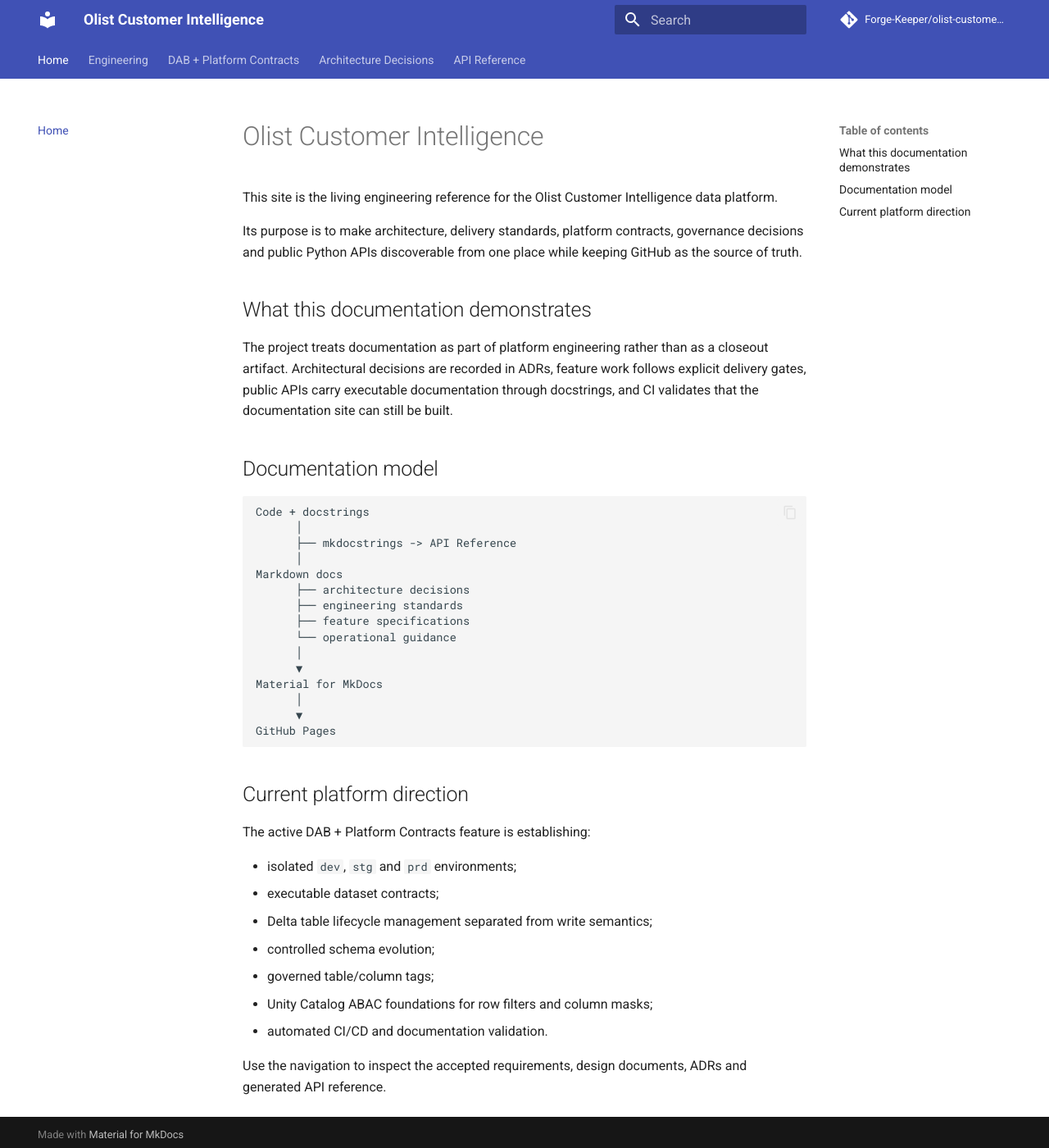
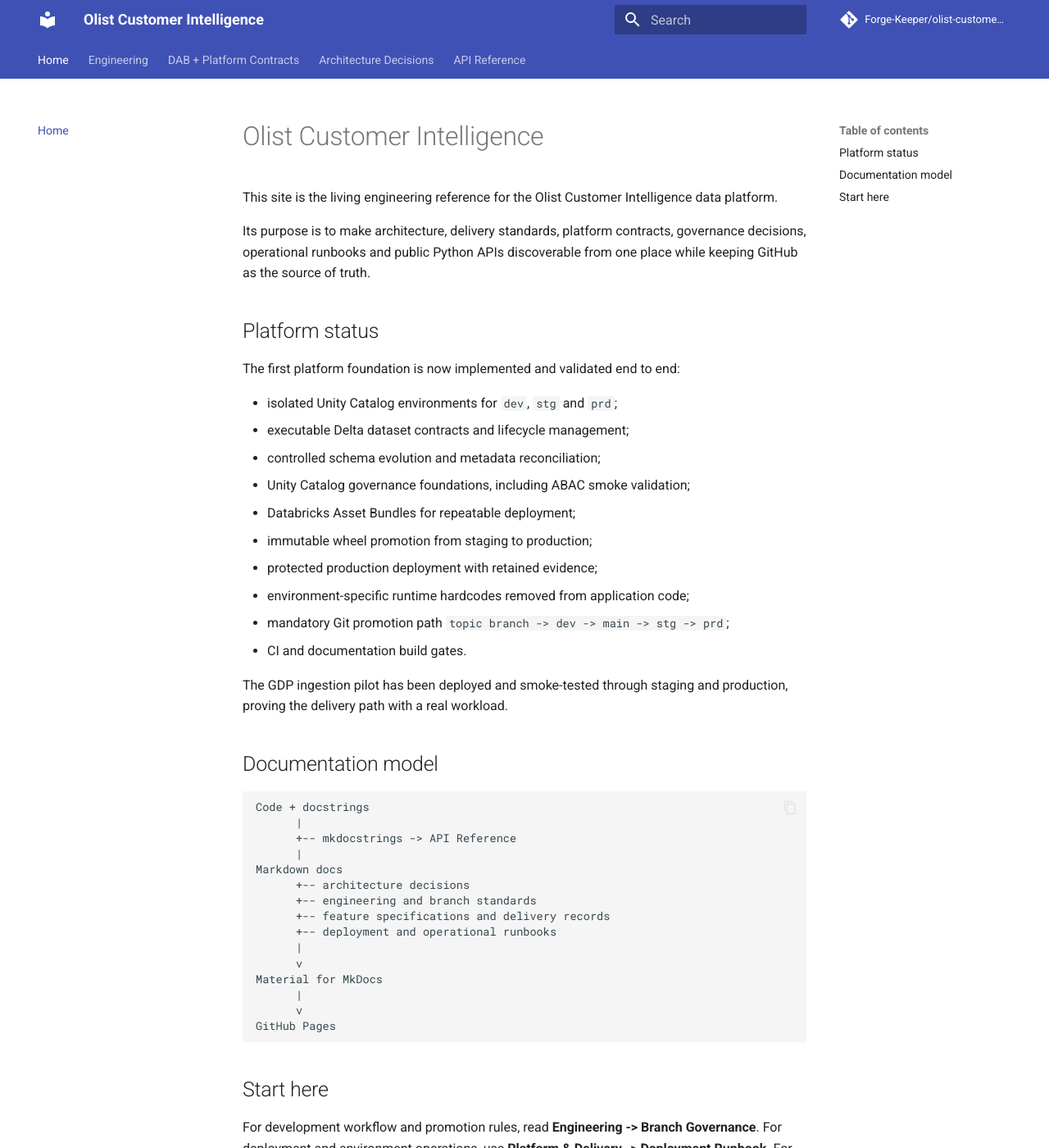
Before and after one commit to Forge-Keeper/olist-customer-intelligence, an MkDocs documentation site: the page built from docs/index.md, in a window 1280 px wide and 1400 px high. Shown: the whole window at 82% size. Built offline with MkDocs 1.6.1 and Material for MkDocs 9.7.7, drawn with Linux system fonts in a browser that asks for light colours; comment, search, counter and statistics services are not loaded; some of the changed text lies outside the part shown.

Commit message:
docs: refresh site home after platform delivery

````diff
--- a/docs/index.md
+++ b/docs/index.md
@@ -2,42 +2,47 @@
 
 This site is the living engineering reference for the Olist Customer Intelligence data platform.
 
-Its purpose is to make architecture, delivery standards, platform contracts, governance decisions and public Python APIs discoverable from one place while keeping GitHub as the source of truth.
+Its purpose is to make architecture, delivery standards, platform contracts, governance decisions, operational runbooks and public Python APIs discoverable from one place while keeping GitHub as the source of truth.
 
-## What this documentation demonstrates
+## Platform status
 
-The project treats documentation as part of platform engineering rather than as a closeout artifact. Architectural decisions are recorded in ADRs, feature work follows explicit delivery gates, public APIs carry executable documentation through docstrings, and CI validates that the documentation site can still be built.
+The first platform foundation is now implemented and validated end to end:
+
+- isolated Unity Catalog environments for `dev`, `stg` and `prd`;
+- executable Delta dataset contracts and lifecycle management;
+- controlled schema evolution and metadata reconciliation;
+- Unity Catalog governance foundations, including ABAC smoke validation;
+- Databricks Asset Bundles for repeatable deployment;
+- immutable wheel promotion from staging to production;
+- protected production deployment with retained evidence;
+- environment-specific runtime hardcodes removed from application code;
+- mandatory Git promotion path `topic branch -> dev -> main -> stg -> prd`;
+- CI and documentation build gates.
+
+The GDP ingestion pilot has been deployed and smoke-tested through staging and production, proving the delivery path with a real workload.
 
 ## Documentation model
 
 ```text
 Code + docstrings
-      │
-      ├── mkdocstrings -> API Reference
-      │
+      |
+      +-- mkdocstrings -> API Reference
+      |
 Markdown docs
-      ├── architecture decisions
-      ├── engineering standards
-      ├── feature specifications
-      └── operational guidance
-      │
-      ▼
+      +-- architecture decisions
+      +-- engineering and branch standards
+      +-- feature specifications and delivery records
+      +-- deployment and operational runbooks
+      |
+      v
 Material for MkDocs
-      │
-      ▼
+      |
+      v
 GitHub Pages
 ```
 
-## Current platform direction
+## Start here
 
-The active DAB + Platform Contracts feature is establishing:
+For development workflow and promotion rules, read **Engineering -> Branch Governance**. For deployment and environment operations, use **Platform & Delivery -> Deployment Runbook**. For the implemented architectural decisions, use the **Architecture Decisions** section. The **Data Features** section records the delivered IBGE ingestion slices.
 
-- isolated `dev`, `stg` and `prd` environments;
-- executable dataset contracts;
-- Delta table lifecycle management separated from write semantics;
-- controlled schema evolution;
-- governed table/column tags;
-- Unity Catalog ABAC foundations for row filters and column masks;
-- automated CI/CD and documentation validation.
-
-Use the navigation to inspect the accepted requirements, design documents, ADRs and generated API reference.
+Documentation is treated as part of the engineering product: changes are versioned with the code, validated with `mkdocs build --strict`, and published from `main`.
````
